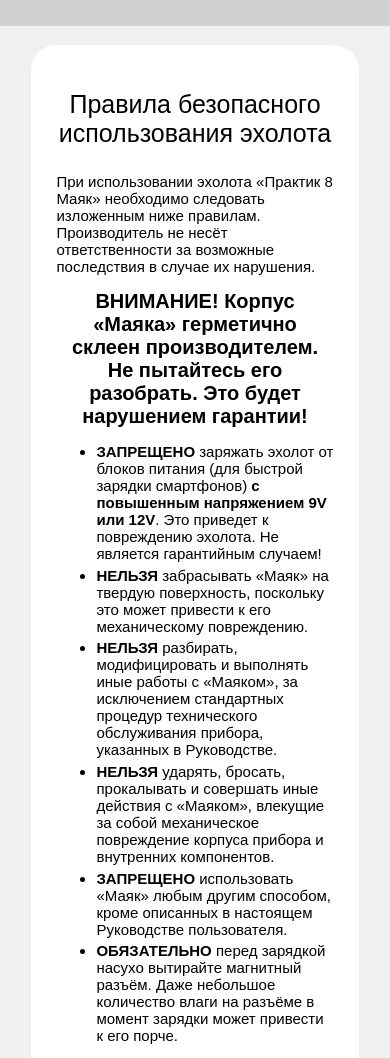
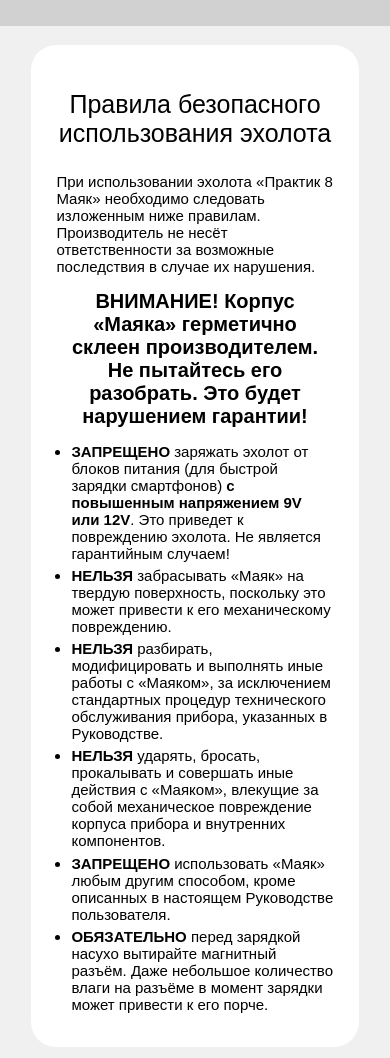
Before and after one commit to corei99900kg/echo1, a plain HTML site: page InstructPages/rulesPage.html in a window 390 px wide. Shown: the part 61-1119 px from the top of the page. Drawn offline with Linux system fonts and the light colour scheme.

Commit message:
Update style.css

```diff
--- a/InstructPages/styles/style.css
+++ b/InstructPages/styles/style.css
@@ -85,3 +85,10 @@ li
 {
   margin-top: 2%;
 }
+ul
+{
+  @media (max-width: 414px)
+  {
+    padding-left: 15px;
+  }
+}
```
